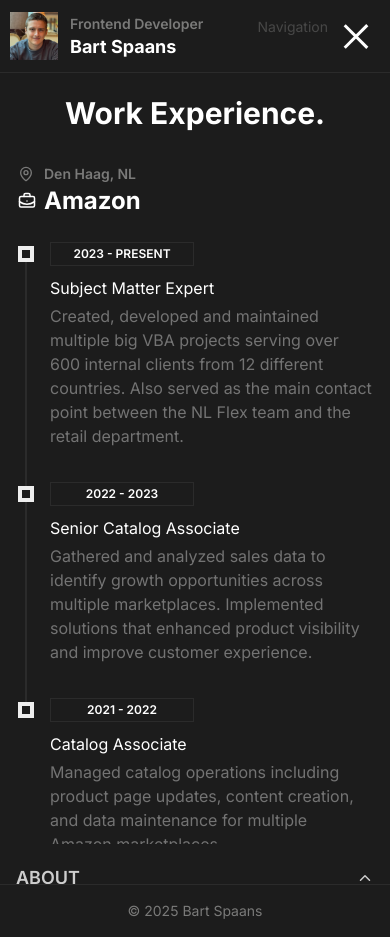
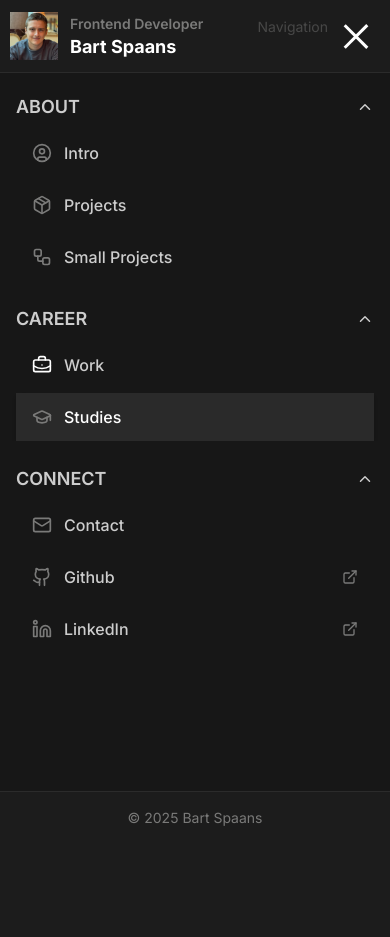
Before and after one commit to spaansba/Portfolio, a Next.js app: page /career in a window 390 px wide. Both pictures are taken after a click on the button 356 px from the left and 36 px from the top of the page. After the commit the page ends 844 px from the top, so only its background shows below. Built offline with nearby package versions, Linux system fonts and the light colour scheme.

Commit message:
fixed navigation z problems for mobile

```diff
--- a/src/app/_components/MainWrapper.tsx
+++ b/src/app/_components/MainWrapper.tsx
@@ -23,9 +23,7 @@
             {children}
             <Footer />
           </main>
-          <div className="absolute right-0 bottom-0 left-0 md:hidden">
-            <MobileNavigationWrapper />
-          </div>
+          <MobileNavigationWrapper />
         </div>
       </div>
     </>
--- a/src/app/_components/Navigation/MobileNavigation/MobileNavigationWrapper.tsx
+++ b/src/app/_components/Navigation/MobileNavigation/MobileNavigationWrapper.tsx
@@ -10,8 +10,8 @@
   if (!isMobileSidebarOpen) return null;
 
   return (
-    <nav className="bg-TertiaryGray absolute inset-0 z-50">
-      <div className="bg-PrimaryGray z-50 flex h-full flex-col">
+    <nav className="bg-TertiaryGray fixed inset-0 z-40 md:hidden mt-[73px]">
+      <div className="bg-PrimaryGray flex h-full flex-col">
         <ul className="flex flex-col overflow-y-auto px-2 py-5">
           {Object.entries(pages).map(([sectionTitle, sectionItems]) => (
             <MobileNavigationSection
```
